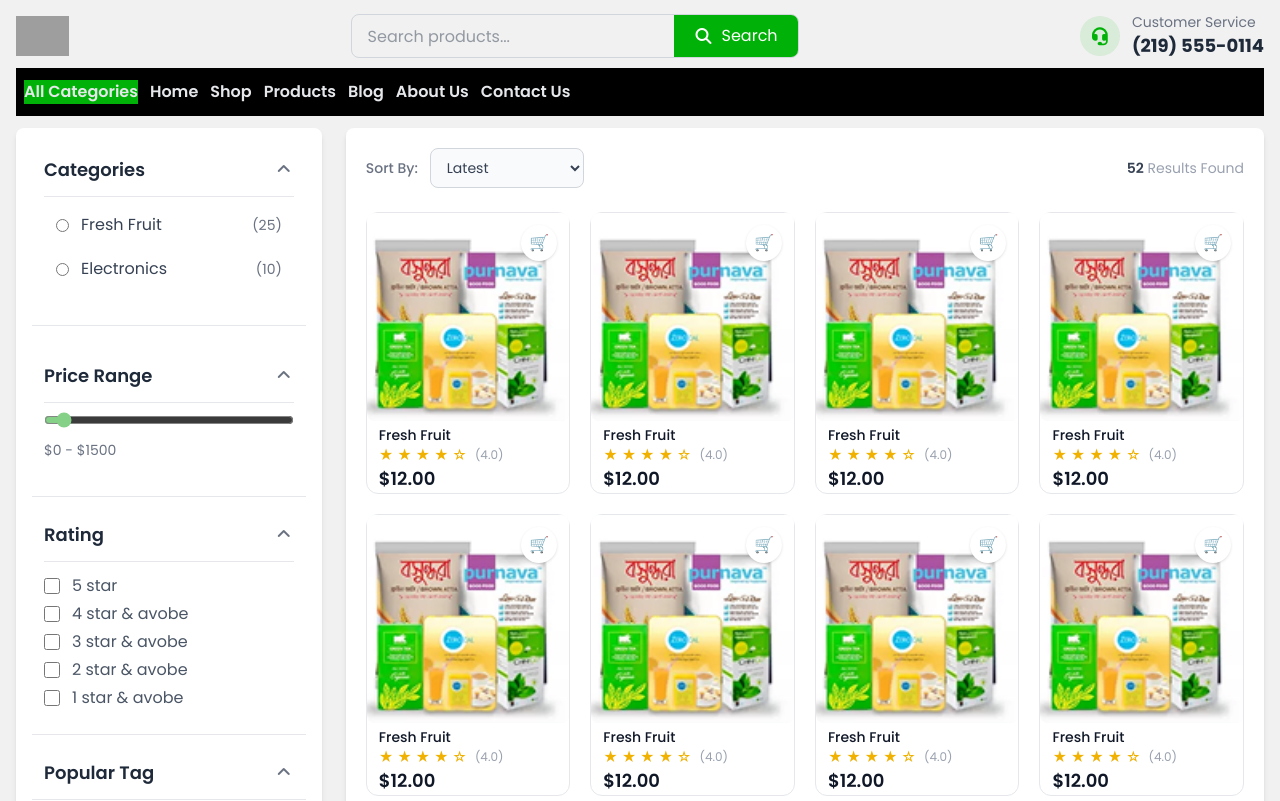
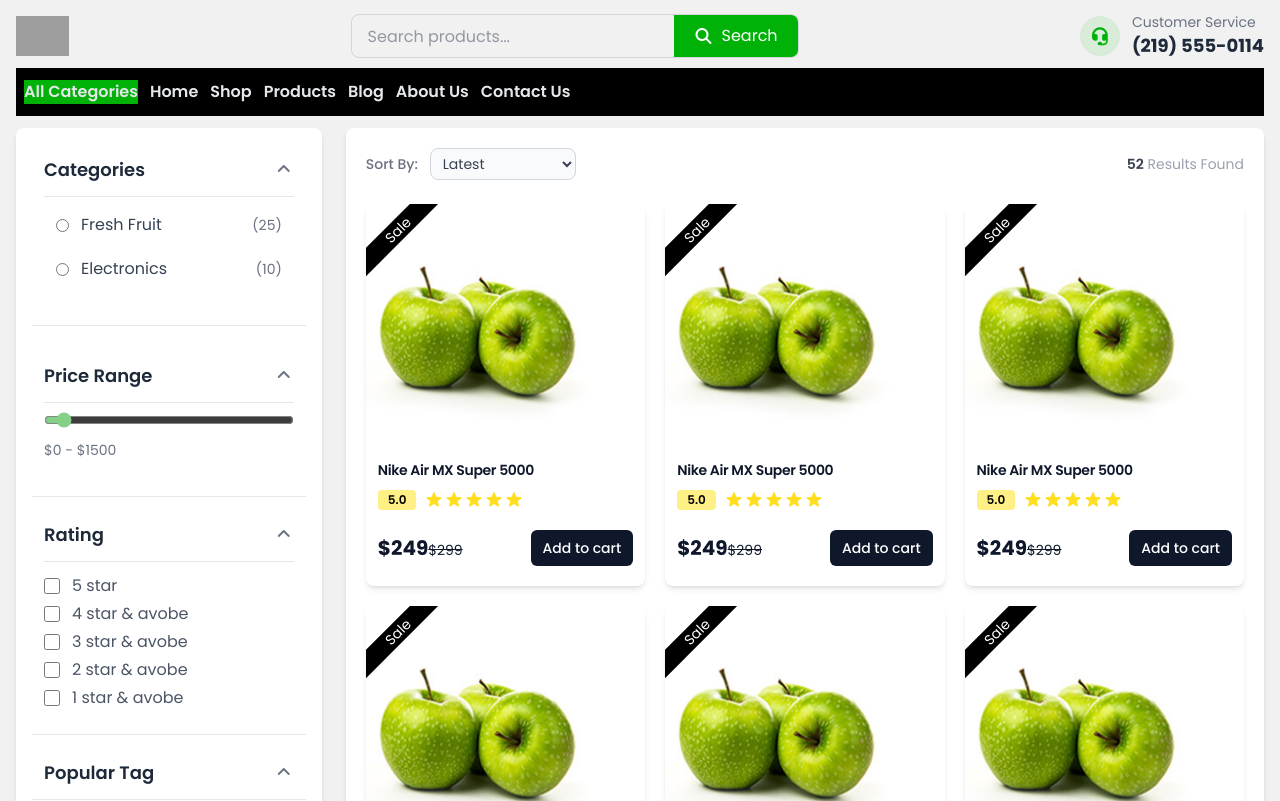
Before and after one commit to wahidhasib/-Laravel-vue-js, a Vue app in the folder Frontend/: page /products in a window 1280 px wide. Shown: the top 801 px of the page. Built offline with nearby package versions, Linux system fonts and the light colour scheme; grey boxes are pictures that could not be loaded.

Commit message:
Fix the product component

```diff
--- /dev/null
+++ b/Frontend/src/Components/ProductComponent.vue
@@ -0,0 +1,58 @@
+<template>
+    <div class="relative w-full max-w-xs overflow-hidden rounded-lg bg-white shadow-md">
+        <a href="#">
+            <img class="h-60 rounded-t-lg object-cover"
+                src="../../public/Images/green-apple.png"
+                alt="product image" />
+        </a>
+        <span
+            class="absolute top-0 left-0 w-28 translate-y-4 -translate-x-6 -rotate-45 bg-black text-center text-sm text-white">Sale</span>
+        <div class="mt-4 px-3 pb-5">
+            <a href="#">
+                <h5 class="text-sm font-semibold tracking-tight text-slate-900">Nike Air MX Super 5000</h5>
+            </a>
+            <div class="mt-2.5 mb-5 flex items-center">
+                <span class="mr-2 rounded bg-yellow-200 px-2.5 py-0.5 text-xs font-semibold">5.0</span>
+                <svg aria-hidden="true" class="h-5 w-5 text-yellow-300" fill="currentColor" viewBox="0 0 20 20"
+                    xmlns="http://www.w3.org/2000/svg">
+                    <path
+                        d="M9.049 2.927c.3-.921 1.603-.921 1.902 0l1.07 3.292a1 1 0 00.95.69h3.462c.969 0 1.371 1.24.588 1.81l-2.8 2.034a1 1 0 00-.364 1.118l1.07 3.292c.3.921-.755 1.688-1.54 1.118l-2.8-2.034a1 1 0 00-1.175 0l-2.8 2.034c-.784.57-1.838-.197-1.539-1.118l1.07-3.292a1 1 0 00-.364-1.118L2.98 8.72c-.783-.57-.38-1.81.588-1.81h3.461a1 1 0 00.951-.69l1.07-3.292z">
+                    </path>
+                </svg>
+                <svg aria-hidden="true" class="h-5 w-5 text-yellow-300" fill="currentColor" viewBox="0 0 20 20"
+                    xmlns="http://www.w3.org/2000/svg">
+                    <path
+                        d="M9.049 2.927c.3-.921 1.603-.921 1.902 0l1.07 3.292a1 1 0 00.95.69h3.462c.969 0 1.371 1.24.588 1.81l-2.8 2.034a1 1 0 00-.364 1.118l1.07 3.292c.3.921-.755 1.688-1.54 1.118l-2.8-2.034a1 1 0 00-1.175 0l-2.8 2.034c-.784.57-1.838-.197-1.539-1.118l1.07-3.292a1 1 0 00-.364-1.118L2.98 8.72c-.783-.57-.38-1.81.588-1.81h3.461a1 1 0 00.951-.69l1.07-3.292z">
+                    </path>
+                </svg>
+                <svg aria-hidden="true" class="h-5 w-5 text-yellow-300" fill="currentColor" viewBox="0 0 20 20"
+                    xmlns="http://www.w3.org/2000/svg">
+                    <path
+                        d="M9.049 2.927c.3-.921 1.603-.921 1.902 0l1.07 3.292a1 1 0 00.95.69h3.462c.969 0 1.371 1.24.588 1.81l-2.8 2.034a1 1 0 00-.364 1.118l1.07 3.292c.3.921-.755 1.688-1.54 1.118l-2.8-2.034a1 1 0 00-1.175 0l-2.8 2.034c-.784.57-1.838-.197-1.539-1.118l1.07-3.292a1 1 0 00-.364-1.118L2.98 8.72c-.783-.57-.38-1.81.588-1.81h3.461a1 1 0 00.951-.69l1.07-3.292z">
+                    </path>
+                </svg>
+                <svg aria-hidden="true" class="h-5 w-5 text-yellow-300" fill="currentColor" viewBox="0 0 20 20"
+                    xmlns="http://www.w3.org/2000/svg">
+                    <path
+                        d="M9.049 2.927c.3-.921 1.603-.921 1.902 0l1.07 3.292a1 1 0 00.95.69h3.462c.969 0 1.371 1.24.588 1.81l-2.8 2.034a1 1 0 00-.364 1.118l1.07 3.292c.3.921-.755 1.688-1.54 1.118l-2.8-2.034a1 1 0 00-1.175 0l-2.8 2.034c-.784.57-1.838-.197-1.539-1.118l1.07-3.292a1 1 0 00-.364-1.118L2.98 8.72c-.783-.57-.38-1.81.588-1.81h3.461a1 1 0 00.951-.69l1.07-3.292z">
+                    </path>
+                </svg>
+                <svg aria-hidden="true" class="h-5 w-5 text-yellow-300" fill="currentColor" viewBox="0 0 20 20"
+                    xmlns="http://www.w3.org/2000/svg">
+                    <path
+                        d="M9.049 2.927c.3-.921 1.603-.921 1.902 0l1.07 3.292a1 1 0 00.95.69h3.462c.969 0 1.371 1.24.588 1.81l-2.8 2.034a1 1 0 00-.364 1.118l1.07 3.292c.3.921-.755 1.688-1.54 1.118l-2.8-2.034a1 1 0 00-1.175 0l-2.8 2.034c-.784.57-1.838-.197-1.539-1.118l1.07-3.292a1 1 0 00-.364-1.118L2.98 8.72c-.783-.57-.38-1.81.588-1.81h3.461a1 1 0 00.951-.69l1.07-3.292z">
+                    </path>
+                </svg>
+            </div>
+            <div class="flex items-center justify-between">
+                <p>
+                    <span class="text-xl font-bold text-slate-900">$249</span>
+                    <span class="text-sm text-slate-900 line-through">$299</span>
+                </p>
+                <a href="#"
+                    class="flex items-center rounded-md bg-slate-900 text-center text-sm px-3 py-2 font-medium text-white hover:bg-gray-700 focus:outline-none focus:ring-4 focus:ring-blue-300">
+                    Add to cart</a>
+            </div>
+        </div>
+    </div>
+</template>
--- a/Frontend/src/Pages/ProductsComponent.vue
+++ b/Frontend/src/Pages/ProductsComponent.vue
@@ -1,7 +1,7 @@
 <script setup lang="ts">
 import CategoryFilter from '@/Components/CategoryFilter.vue';
-import PopularProductComponent from '@/Components/PopularProductComponent.vue';
 import PricingFilter from '@/Components/PricingFilter.vue';
+import ProductComponent from '@/Components/ProductComponent.vue';
 import RatingComponent from '@/Components/RatingComponent.vue';
 import TagFilter from '@/Components/TagFilter.vue';
 
@@ -50,7 +50,7 @@
                     <div class="flex items-center gap-3 text-sm">
                         <span class="text-gray-500 font-medium">Sort By:</span>
                         <select
-                            class="text-gray-700 border border-gray-300 bg-gray-50 rounded-lg py-2 px-3 outline-none">
+                            class="text-gray-700 border border-gray-300 bg-gray-50 rounded-lg py-1 px-2 outline-none">
                             <option value="">Latest</option>
                             <option value="">Price high - low</option>
                             <option value="">Price low - high</option>
@@ -65,8 +65,8 @@
                 </div>
 
                 <!-- Products Grid -->
-                <div class="grid gap-5 grid-cols-2 sm:grid-cols-2 md:grid-cols-3 lg:grid-cols-4">
-                    <PopularProductComponent v-for="i in 50" :key="i" />
+                <div class="grid gap-5 grid-cols-2 sm:grid-cols-2 md:grid-cols-3 lg:grid-cols-3">
+                    <ProductComponent v-for="i in 20" :key="i" />
                 </div>
             </div>
 
```
